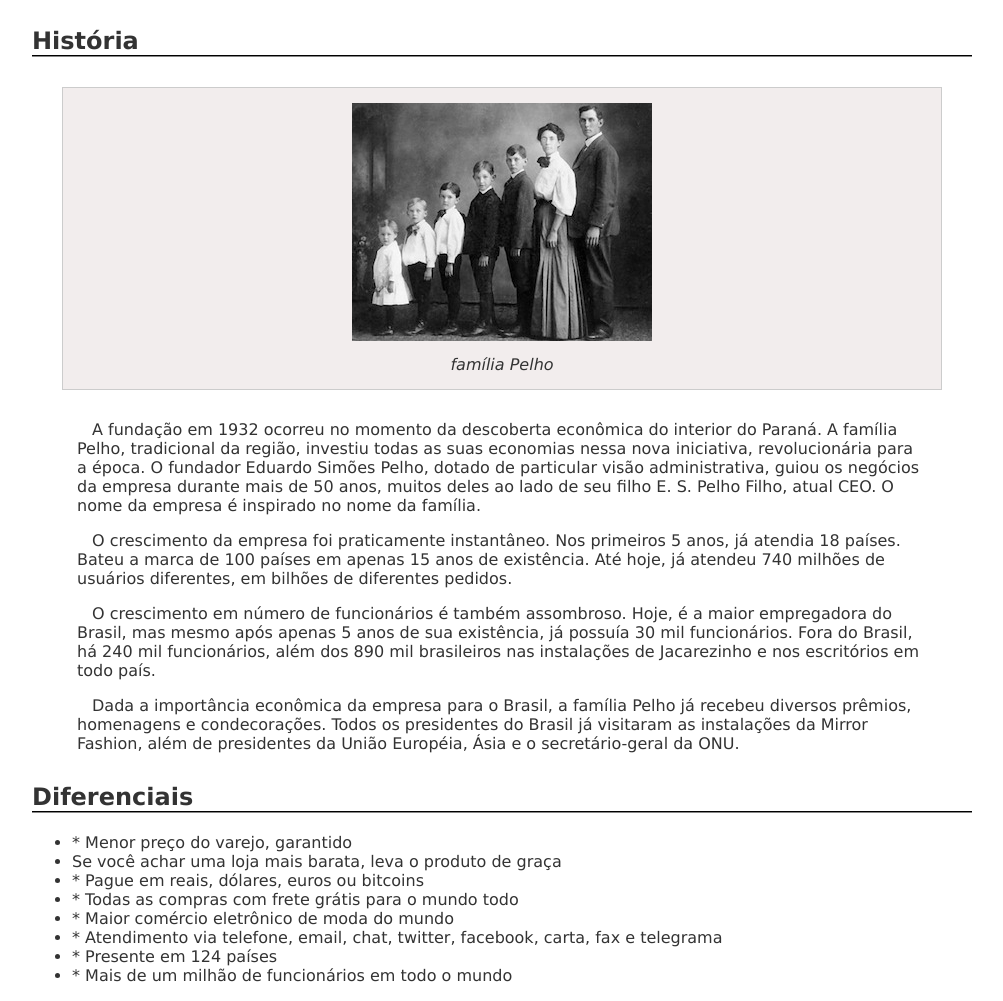
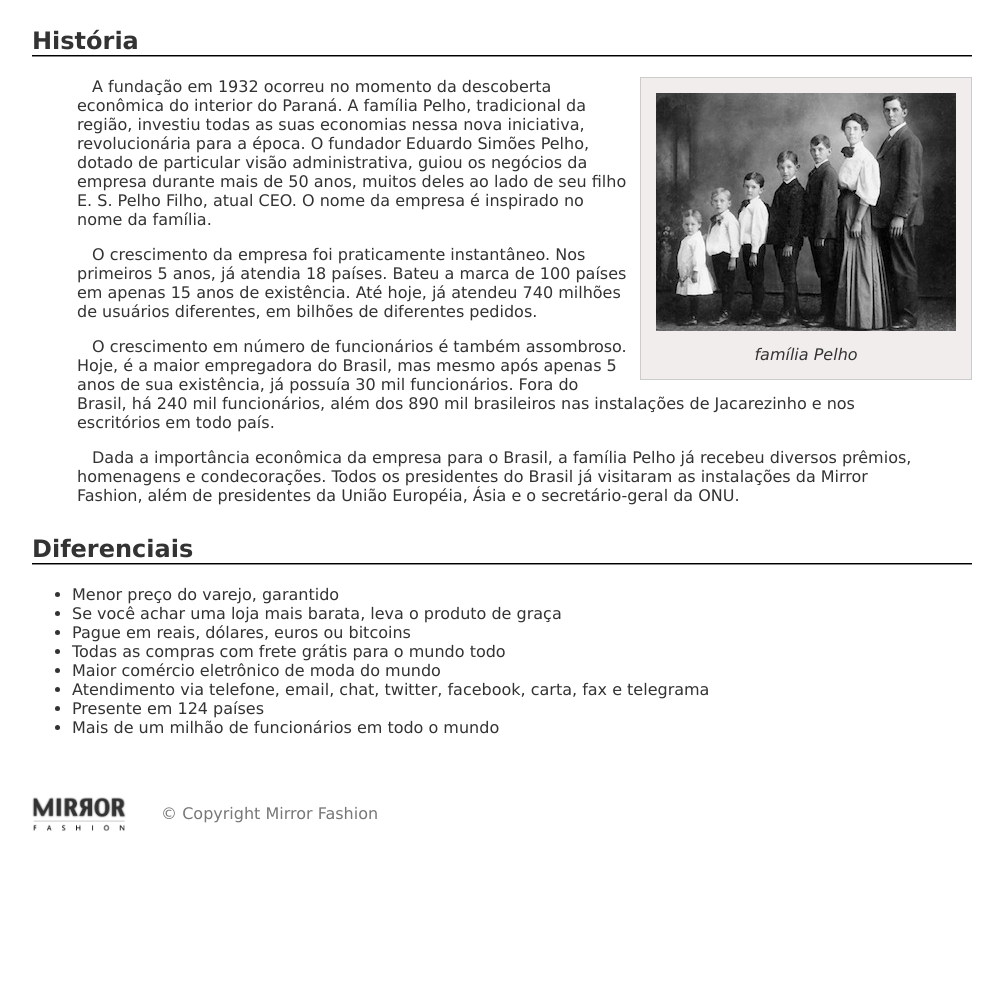
Before and after one commit to delleon0810/atividadefront, a plain HTML site: page assets/sobre.html in a window 1280 px wide. Shown: the part 903-1904 px from the top of the page, without its empty margins (138-1141 px from the left). After the commit the page ends 1795 px from the top, so only its background shows below. Drawn offline with Linux system fonts and the light colour scheme.

Commit message:
Laboratório 4

```diff
--- /dev/null
+++ b/assets/secondstyle.css
@@ -0,0 +1,27 @@
+body{
+    color: #333333;
+    font-family: 'Trebuchet MS', 'Lucida Sans Unicode', 'Lucida Grande', 'Lucida Sans', Arial, sans-serif;
+}
+
+.sacola {
+    background: url(images/sacola.png) no-repeat top right;
+    font-size: 14px;
+    padding-right: 35px ;
+    text-align: right;
+    width: 140px;
+}
+
+.menu--opcoes ul {
+    font-size: 15px;
+
+
+}
+
+
+.menu--opcoes a {
+    text-decoration: none ;
+    color: #003366;
+}
+a:hover {
+    color: #4a77a3;
+}
--- a/assets/sobre.html
+++ b/assets/sobre.html
@@ -33,14 +33,14 @@
 se tiver dúvidas. Conheça também nossa história e nossos diferenciais.
       </p>
 
-      <figure>
+      <figure id="centro--distribuicao">
         <img src="images/centro.png" />
         <figcaption>Centro de distribuição da Mirror Fashion:</figcaption>
       </figure>
     </div>
     <div>
       <h2 id="historia"><strong>História</strong></h2>
-      <figure>
+      <figure id="familia" >
         <img src="images/familia.jpg" alt="" />
         <figcaption>família Pelho</figcaption>
       </figure>
@@ -78,19 +78,23 @@ se tiver dúvidas. Conheça também nossa história e nossos diferenciais.
     <div><h2 id="diferenciais"><strong>Diferenciais</strong></h2>
 
         <ul>
-            <li>* Menor preço do varejo, garantido</li>
-            <li>Se você achar uma loja mais barata, leva o produto de graça</li>
-            <li>* Pague em reais, dólares, euros ou bitcoins</li>
-            <li>* Todas as compras com frete grátis para o mundo todo</li>
-            <li>* Maior comércio eletrônico de moda do mundo</li>
-            <li>* Atendimento via telefone, email, chat, twitter, facebook, carta, fax e telegrama</li>
-            <li>* Presente em 124 países</li>
-            <li>* Mais de um milhão de funcionários em todo o mundo</li>
+            <li> Menor preço do varejo, garantido</li>
+            <li> Se você achar uma loja mais barata, leva o produto de graça</li>
+            <li> Pague em reais, dólares, euros ou bitcoins</li>
+            <li> Todas as compras com frete grátis para o mundo todo</li>
+            <li> Maior comércio eletrônico de moda do mundo</li>
+            <li> Atendimento via telefone, email, chat, twitter, facebook, carta, fax e telegrama</li>
+            <li> Presente em 124 países</li>
+            <li> Mais de um milhão de funcionários em todo o mundo</li>
         </ul>
 
 
 
     </div>
 
+    <div id="rodape">
+      <img src="images/logo.png"/>
+      &copy; Copyright Mirror Fashion
+    </div>
   </body>
 </html>
--- a/assets/style.css
+++ b/assets/style.css
@@ -28,3 +28,25 @@ p{
     padding: 0 45px;
     text-indent: 15px;
 }
+
+#familia{
+    float: right;
+    margin: 0px 0px 10px 10px;
+}
+
+#rodape{
+    color: #777;
+    margin: 30px 0;
+    padding: 30px 0;
+}
+
+#rodape img{
+    margin-right: 30px;
+    vertical-align: middle;
+    width: 94px;
+}
+#centro--distribuicao{
+    margin-left: auto;
+    margin-right: auto;
+    width: 550px;
+}
```
Also changed, not shown: assets/index.html (added, +30 -0 lines), assets/images/sacola.png (added).
